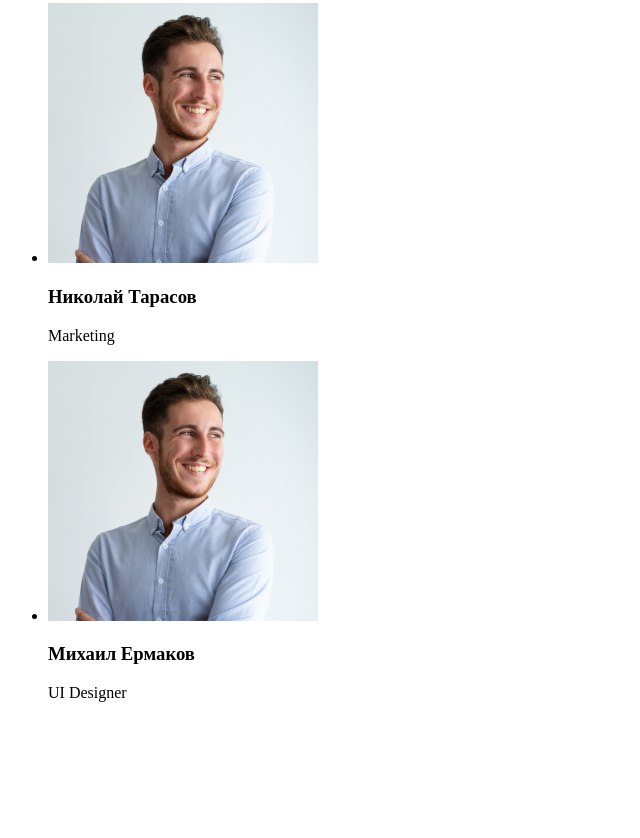
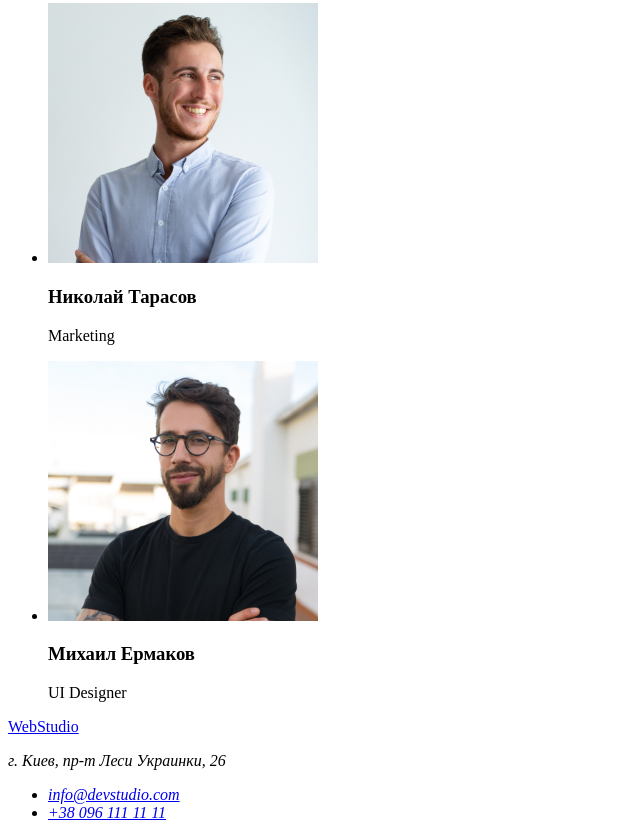
Before and after one commit to piron-johny/goit-html-css-40-dz-1, a plain HTML site: page index.html in a window 1280 px wide. Shown: the part 2333-3171 px from the top of the page, without its empty margins (0-640 px from the left). Before the commit the page ends 3051 px from the top, so only its background shows below. Drawn offline with Linux system fonts and the light colour scheme.

Commit message:
Добавляет футер

```diff
--- a/index.html
+++ b/index.html
@@ -95,7 +95,7 @@
           <p>Marketing</p>
         </li>
         <li>
-          <img src="./img/img-1.jpg" alt="Фото Михаила Ермакова" width="270" height="260">
+          <img src="./img/img.jpg" alt="Фото Михаила Ермакова" width="270" height="260">
           <h3>Михаил Ермаков</h3>
           <p>UI Designer</p>
         </li>
@@ -107,7 +107,14 @@
 
   <!-- footer -->
   <footer>
-
+    <a href="#"><span>Web</span>Studio</a>
+    <address>
+      <p>г. Киев, пр-т Леси Украинки, 26</p>
+      <ul>
+        <li><a href="mailto:info@devstudio.com">info@devstudio.com</a></li>
+        <li><a href="tel:+380961111111">+38 096 111 11 11</a></li>
+      </ul>
+    </address>
   </footer>
   <!-- /footer -->
 </body>
```
